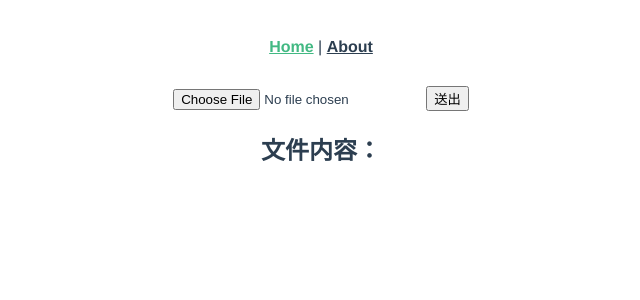
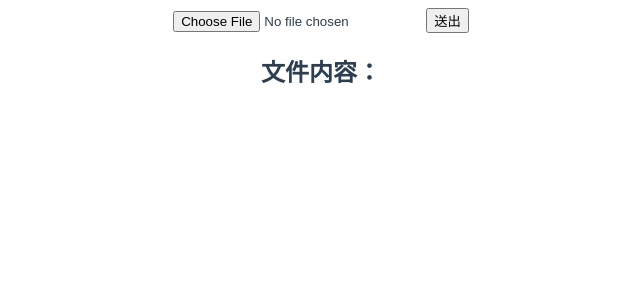
Before and after one commit to Hoxton019030/LineGroupAnalytic, a Vue app: page / in a window 1280 px wide. Shown: the top 300 px of the page, without its empty margins (319-959 px from the left). Built offline with nearby package versions, Linux system fonts and the light colour scheme.

Commit message:
Home Done

```diff
--- a/src/App.vue
+++ b/src/App.vue
@@ -1,11 +1,11 @@
 <template>
-  <nav>
-    <router-link to="/">Home</router-link> |
-    <router-link to="/about">About</router-link>
-  </nav>
-  <router-view/>
+  <HomeView></HomeView>
 </template>
 
+<script setup>
+import HomeView from './views/HomeView.vue';
+
+</script>
 <style>
 #app {
   font-family: Avenir, Helvetica, Arial, sans-serif;
--- a/src/views/HomeView.vue
+++ b/src/views/HomeView.vue
@@ -6,6 +6,7 @@
       <pre>{{ chatStatic }}</pre>
   </div>
 </template>
+
 
 <script setup>
 
```
